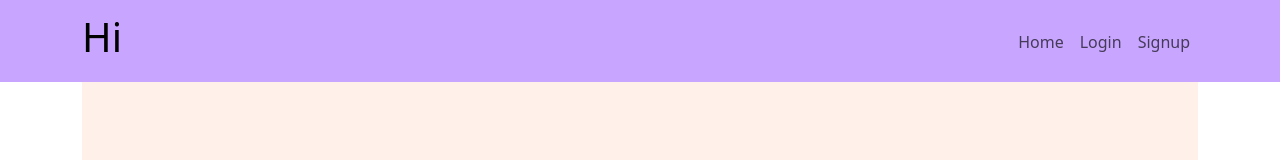
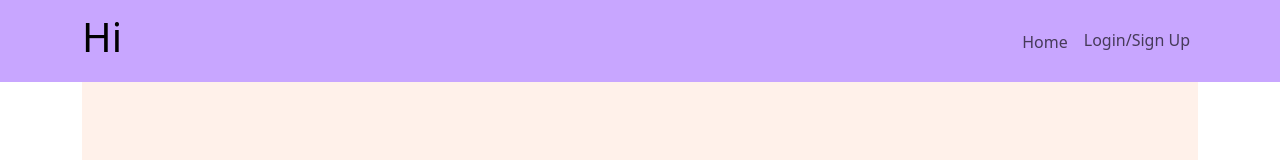
Before and after one commit to emilymclean94/movie-nova, a React (Create React App) app in the folder client/: page / in a window 1280 px wide. Shown: the top 160 px of the page. Built offline with nearby package versions, Linux system fonts and the light colour scheme.

Commit message:
condiional rendering login/sign up as a model connected to navbar

```diff
--- a/client/src/App.js
+++ b/client/src/App.js
@@ -8,8 +8,8 @@
 import Home from "./pages/Home/Home";
 import Feed from "./pages/Feed/Feed";
 import Dashboard from "./pages/Dashboard/Dashboard";
-import Login from "./pages/Login/Login";
-import Signup from "./pages/Signup/Signup";
+// import Login from "./pages/Login/Login";
+// import Signup from "./pages/Signup/Signup";
 import Footer from "./components/Footer";
 import "bootstrap/dist/css/bootstrap.min.css";
 import "./App.css";
@@ -58,8 +58,6 @@
             <Route path="" element={<Home />} />
             <Route path="/feed" element={<Feed />} />
             <Route path="/dashboard" element={<Dashboard />} />
-            <Route path="/login" element={<Login />} />
-            <Route path="/signup" element={<Signup />} />
           </Routes>
         <Footer />
       </Container>
--- a/client/src/pages/Login/Login.js
+++ b/client/src/components/Login.js
@@ -1,8 +1,8 @@
 import { Container } from 'react-bootstrap';
 import React, { useState } from 'react';
 import { useMutation } from '@apollo/client';
-import { LOGIN_USER } from '../../utils/mutations';
-import Auth from '../../utils/auth';
+import { LOGIN_USER } from '../utils/mutations';
+import Auth from '../utils/auth';
 
 const Login = () => {
 
--- a/client/src/components/Navbar.jsx
+++ b/client/src/components/Navbar.jsx
@@ -1,10 +1,13 @@
 import React, { useState, useEffect } from "react";
-import Navbar from "react-bootstrap/Navbar";
-import Nav from "react-bootstrap/Nav";
+import { Navbar, Nav, Container, Modal, Tab } from "react-bootstrap";
 import { Link } from "react-router-dom";
-import { Container } from "react-bootstrap";
+import SignUpForm from '../components/Signup';
+import LoginForm from '../components/Login';
+import Auth from '../utils/auth';
 
 function NavBar() {
+//set modal display state
+const [showModal, setShowModal] = useState(false);
 
   const [expand, updateExpanded] = useState(false);
   const [navColor, updateNavbar] = useState(false);
@@ -26,7 +29,7 @@
   }, []);
 
   return (
-
+    <>
     <Navbar expanded={expand} fixed="top" expand="md" className={navColor ? "sticky" : "navbar"}>
 
       <Container>
@@ -50,17 +53,17 @@
               </Nav.Link>
             </Nav.Item>
 
-            <Nav.Item>
-              <Nav.Link as={Link} to="/login" onClick={() => updateExpanded(false)}>
-                <div style={{ marginBottom: "2px" }} aria-labelledby="login" /> Login
-              </Nav.Link>
-            </Nav.Item>
-
-            <Nav.Item>
-              <Nav.Link as={Link} to="/signup" onClick={() => updateExpanded(false)}>
-                <div style={{ marginBottom: "2px" }} aria-labelledby="Projects" /> Signup
-              </Nav.Link>
-            </Nav.Item>
+            {Auth.loggedIn() ? (
+                <>
+                {/* Might have to change this path when saved list is added */}
+                  <Nav.Link as={Link} to='/saved'>
+                    See Your Movie
+                  </Nav.Link>
+                  <Nav.Link onClick={Auth.logout}>Logout</Nav.Link>
+                </>
+              ) : (
+                <Nav.Link onClick={() => setShowModal(true)}>Login/Sign Up</Nav.Link>
+              )}
 
           </Nav>
         </Navbar.Collapse>
@@ -69,6 +72,39 @@
 
     </Navbar>
 
+    <Modal
+        size='lg'
+        show={showModal}
+        onHide={() => setShowModal(false)}
+        aria-labelledby='signup-modal'>
+        {/* tab container to do either signup or login component */}
+        <Tab.Container defaultActiveKey='login'>
+          <Modal.Header closeButton>
+            <Modal.Title id='signup-modal'>
+              <Nav variant='pills'>
+                <Nav.Item>
+                  <Nav.Link eventKey='login'>Login</Nav.Link>
+                </Nav.Item>
+                <Nav.Item>
+                  <Nav.Link eventKey='signup'>Sign Up</Nav.Link>
+                </Nav.Item>
+              </Nav>
+            </Modal.Title>
+          </Modal.Header>
+          <Modal.Body>
+            <Tab.Content>
+              <Tab.Pane eventKey='login'>
+                <LoginForm handleModalClose={() => setShowModal(false)} />
+              </Tab.Pane>
+              <Tab.Pane eventKey='signup'>
+                <SignUpForm handleModalClose={() => setShowModal(false)} />
+              </Tab.Pane>
+            </Tab.Content>
+          </Modal.Body>
+        </Tab.Container>
+      </Modal>
+
+    </>
   )
 }
 
--- a/client/src/pages/Signup/Signup.js
+++ b/client/src/components/Signup.js
@@ -2,8 +2,8 @@
 import { Container } from 'react-bootstrap';
 import { useState } from 'react';
 import { useMutation } from '@apollo/client';
-import { ADD_USER } from '../../utils/mutations';
-import Auth from '../../utils/auth';
+import { ADD_USER } from '../utils/mutations';
+import Auth from '../utils/auth';
 
 //Temporary comment
 
```
